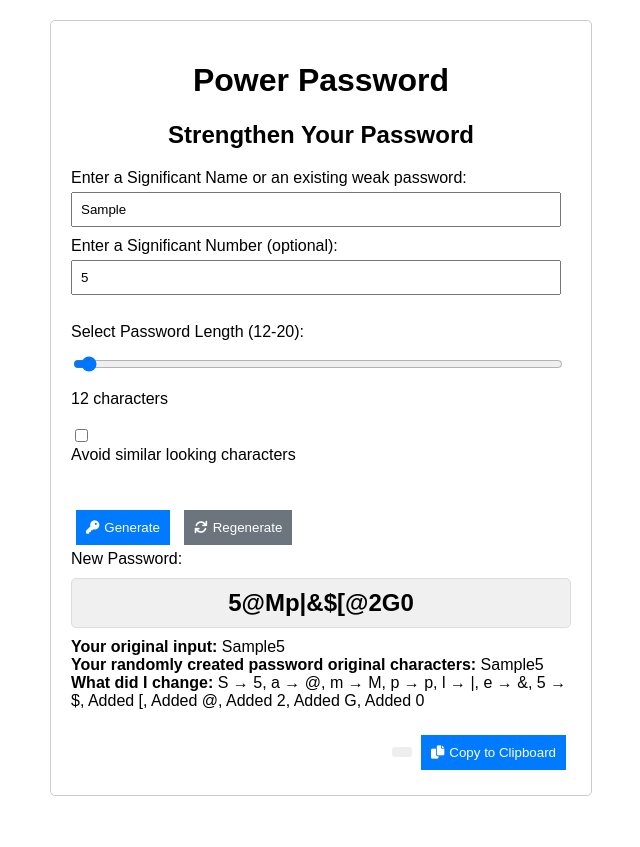
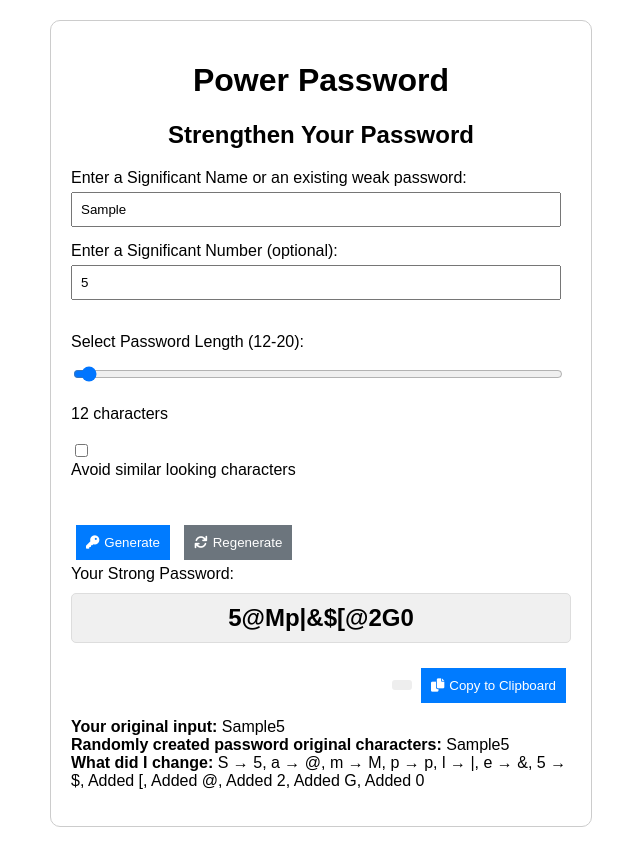
Before and after one commit to kamranzakir/PowerPassword, a plain HTML site: page index.html in a window 1280 px wide. Both pictures are taken after typing "Sample", "5" into the empty fields and a click on the button "Generate". Shown: the whole page, without its empty margins (319-959 px from the left). Before the commit the page ends 816 px from the top, so only its background shows below. Drawn offline with Linux system fonts and the light colour scheme.

Commit message:
Update index.html

```diff
--- a/index.html
+++ b/index.html
@@ -13,7 +13,7 @@
             margin: 20px auto; /* Center the container */
             padding: 20px;
             border: 1px solid #ccc; /* Add a border */
-            border-radius: 5px; /* Round the corners */
+            border-radius: 10px; /* Round the corners */
         }
 
         h1, h2 {
@@ -30,7 +30,7 @@
         input[type="range"] {
             width: calc(100% - 10px); /* Make inputs take full width */
             padding: 8px;
-            margin-bottom: 10px;
+            margin-bottom: 15px;
             box-sizing: border-box; /* Include padding in width */
         }
 
@@ -128,12 +128,14 @@
 
         <button id="generate-button" class="button primary"><i class="fas fa-key"></i>Generate</button>
         <button id="regenerate-button" class="button secondary"><i class="fas fa-sync"></i>Regenerate</button><br/>
-        New Password: <p id="strong-password-display"></p>
-        <p id="password-explanation"></p>
+        <b></b>Your Strong Password:</b> <p id="strong-password-display"></p>
         <div id="copy-button-container">
             <span id="copy-message"></span>
             <button id="copy-button" class="button primary"><i class="fas fa-copy"></i>Copy to Clipboard</button>
         </div>
+
+        <p id="password-explanation"></p>
+
     </div>
 
     <script>
@@ -161,7 +163,7 @@
             const result = strengthenPassword(significantName, significantNumber, desiredLength, avoidSimilar);
             document.getElementById('strong-password-display').textContent = result.password;
 
-            document.getElementById('password-explanation').innerHTML = `<b>Your original input:</b> ${originalName + (originalNumber ? originalNumber : "")}<br><b>Your randomly created password original characters:</b> ${result.originalCombined || ""}<br>${result.explanation}`; // Added this line
+            document.getElementById('password-explanation').innerHTML = `<b>Your original input:</b> ${originalName + (originalNumber ? originalNumber : "")}<br><b>Randomly created password original characters:</b> ${result.originalCombined || ""}<br>${result.explanation}`; // Added this line
 
             document.getElementById('copy-message').textContent = "";
         }
```
